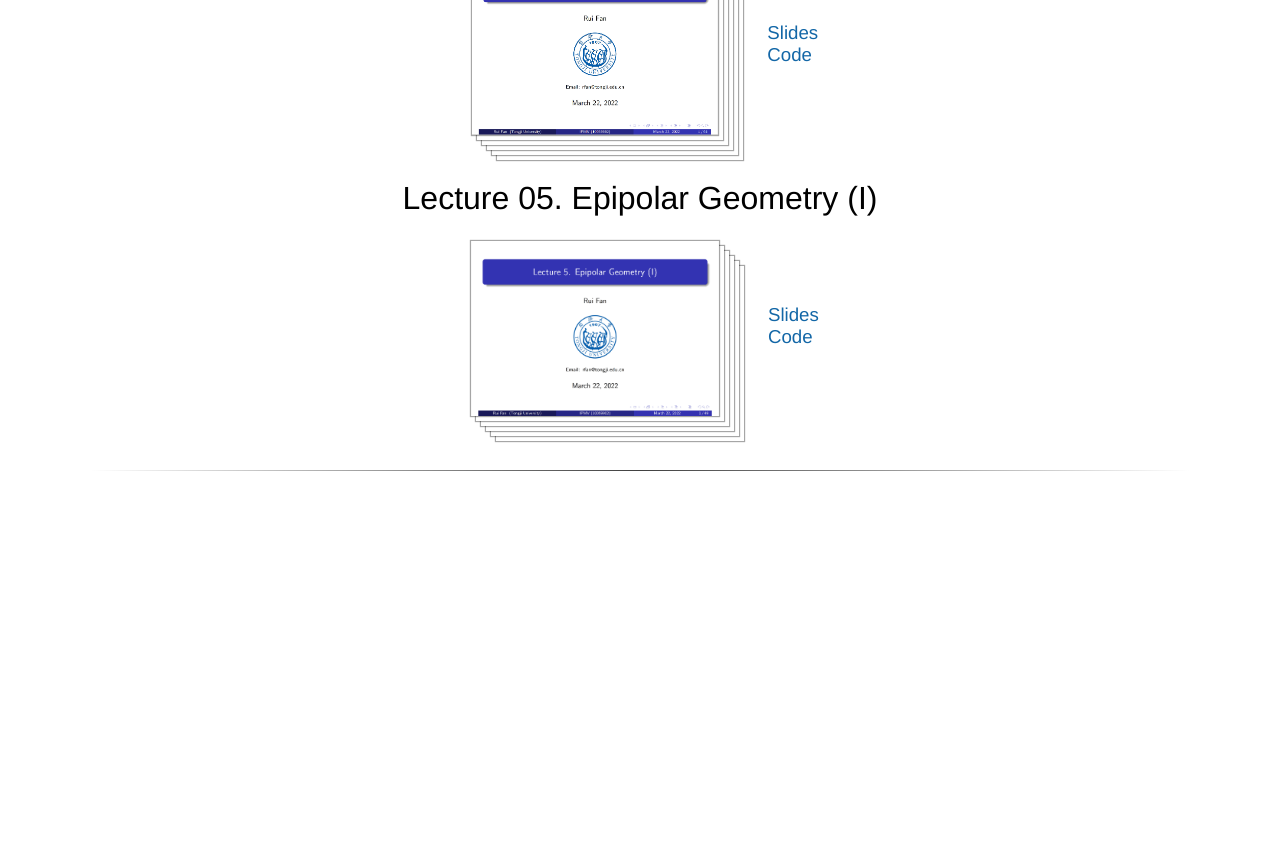
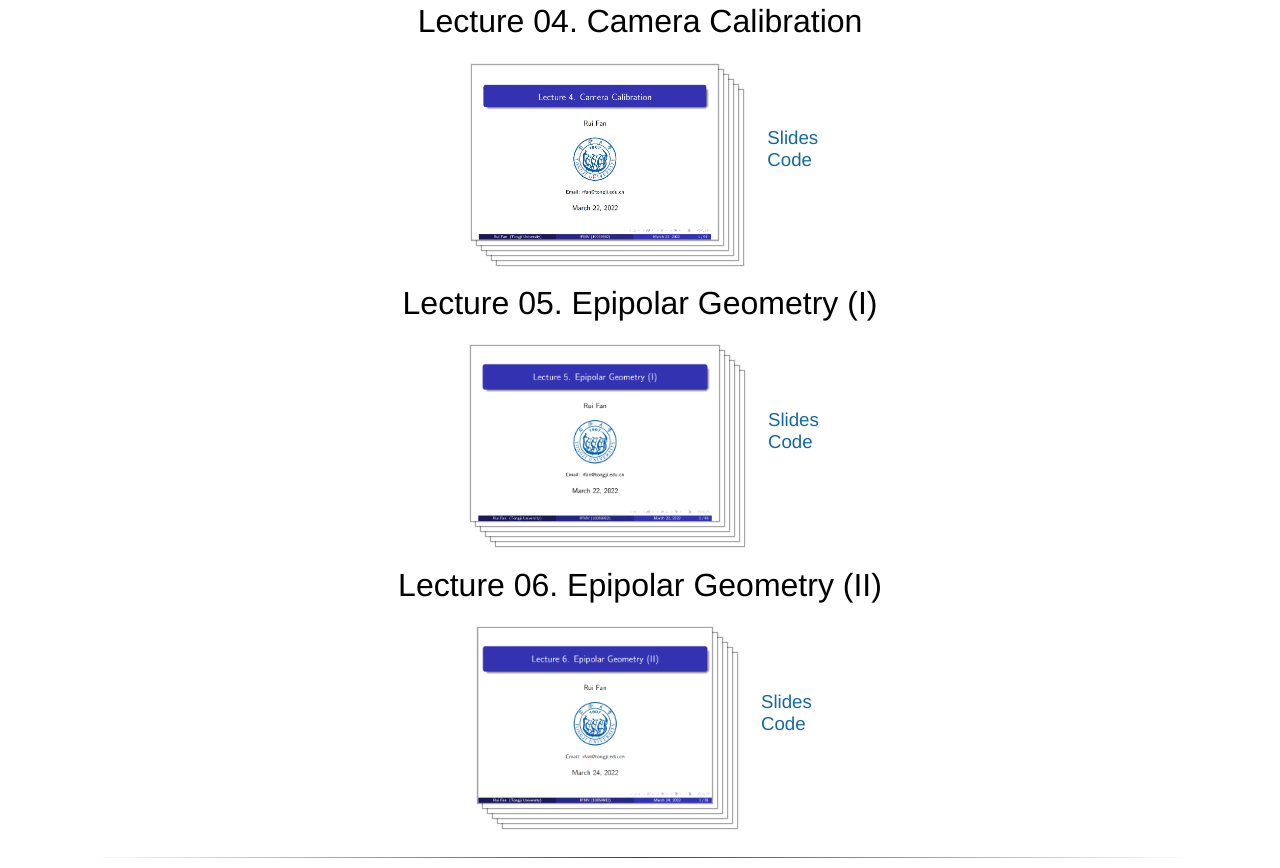
Before and after one commit to mias-group/IPMV-Lecture, a plain HTML site: page index.html in a window 1280 px wide. Shown: the part 1238-2106 px from the top of the page. Before the commit the page ends 1747 px from the top, so only its background shows below. Drawn offline with Linux system fonts and the light colour scheme; a script that the page names is missing.

Commit message:
add logo

```diff
--- a/index.html
+++ b/index.html
@@ -160,6 +160,9 @@
 						<center>
 							<i><span style="font-size:24px">Tongji University</span></i>
 						</center>
+						<center>
+						<img style="height:105px" src="./resources/mias_tongji.png"/>
+						</center>
 					</td>
 				</tr>
 			</table>
@@ -256,11 +259,30 @@
 	</table>
 	<br>
 
+	<table align=center width=50px>
+		<center><h1>Lecture 06. Epipolar Geometry (II)</h1></center>
+		<tr>
+			<td><a href=""><img class="layered-paper-big" style="height:175px" src="./resources/cover06.png"/></a></td>
+			<td><span style=" font-size:14pt">
+				<a href="">Slides</a>
+				<br>
+				<!-- <a href="">Demos</a>
+				<br> -->
+				<a href="">Code</a>
+				<br>
+				<span style="font-size:4pt"><a href=""><br></a>
+				</span>
+			</td>
+		</tr>
+	</table>
+	<br>
+
 
 	<br>
 	<hr>
 
 
 <br>
+
 </body>
 </html>
```
Also changed, not shown: resources/cover06.png (added), resources/mias_tongji.png (added).
